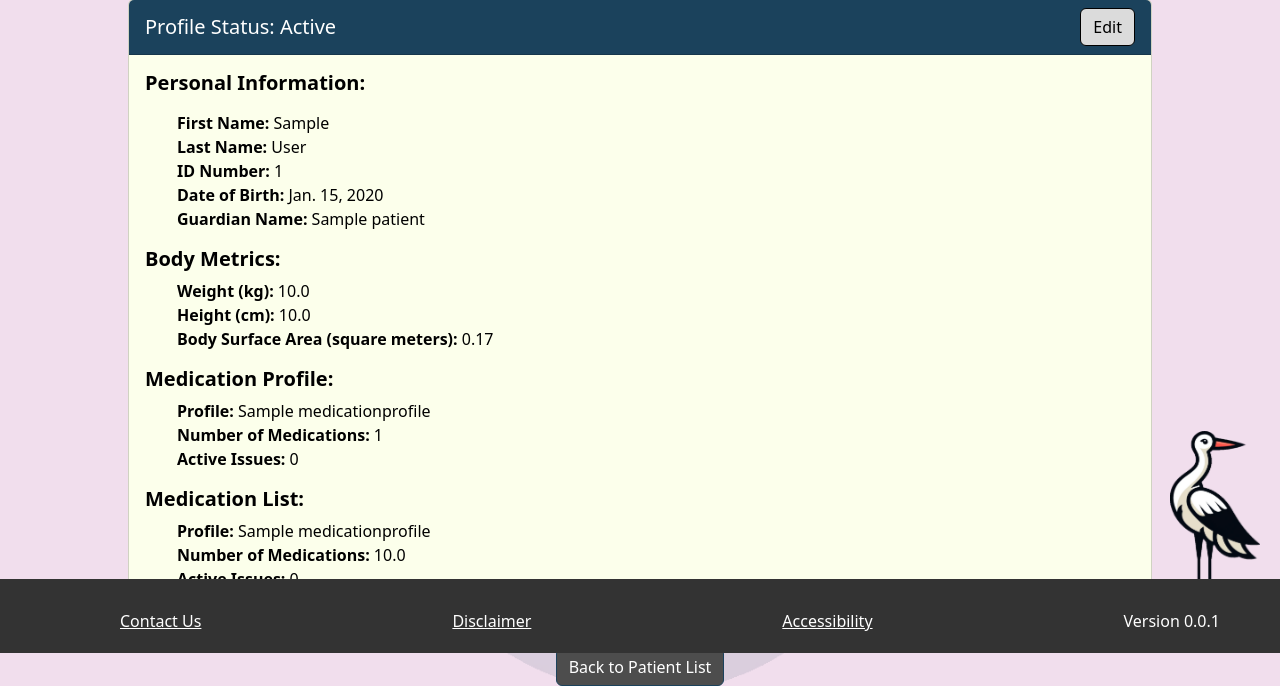
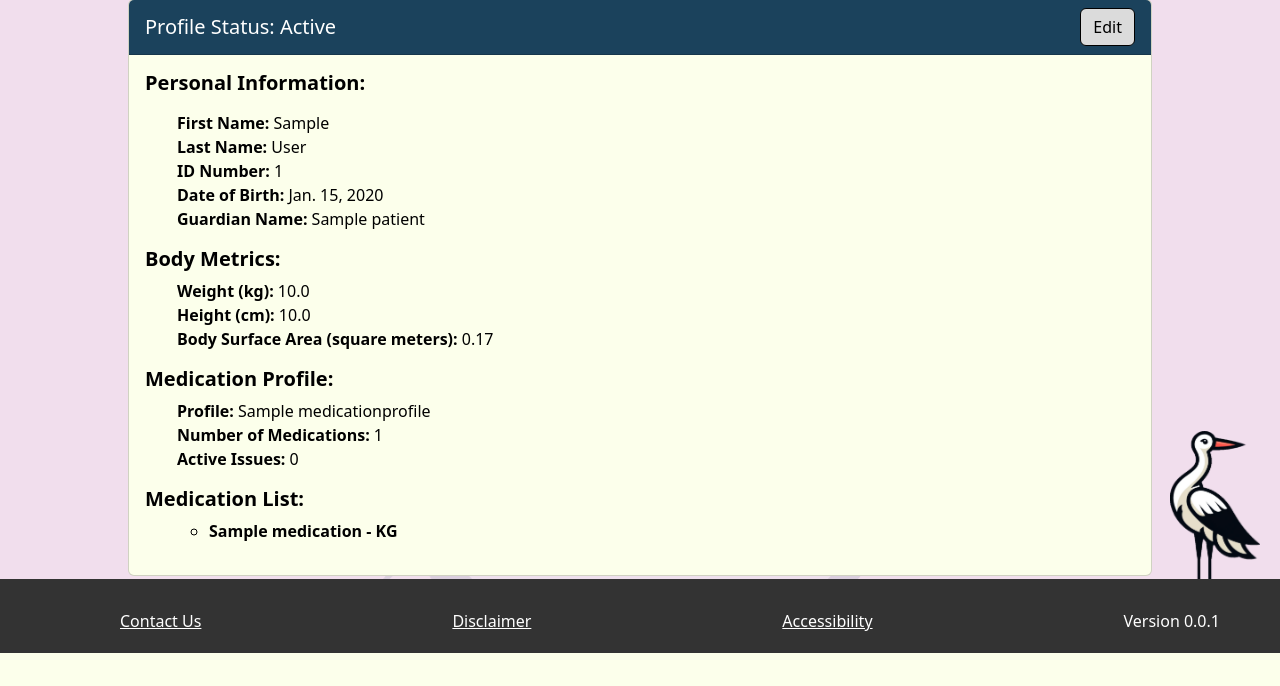
Before and after one commit to LDELZ/nicurx, a Django app: page /patient/1 in a window 1280 px wide. Shown: the part 147-833 px from the top of the page. After the commit the page ends 800 px from the top, so only its background shows below. Run offline with Django 4.2, Linux system fonts and the light colour scheme; tables that the repository leaves empty hold one stand-in row (values such as "Sample post"); some libraries are stand-ins or nearby versions.

Commit message:
Implemented parsing for medication list from medication profile stored within each patient

```diff
--- a/nicurx_app/templates/nicurx_app/patient_detail.html
+++ b/nicurx_app/templates/nicurx_app/patient_detail.html
@@ -42,9 +42,16 @@
             </ul>
             <h5 class="card-title"><strong>Medication List: </strong></h5>
             <ul style="list-style-type: none">
-                <li><strong>Profile: </strong>{{ patient.medication_profile.title}}</li>
-                <li><strong>Number of Medications: </strong>{{ patient.height }}</li>
-                <li><strong>Active Issues: </strong>0</li>
+                {% if medications %}
+                <ul><strong>
+                    {% for medication in medications %}
+                        <li>{{ medication.medication_name }} - {{ medication.calculation_unit }}</li>
+                    {% endfor %}
+                </strong></ul>
+            {% else %}
+                <p>No medications found for this profile.</p>
+            {% endif %}
+
             </ul>
         </p>
     </div>
--- a/nicurx_app/views.py
+++ b/nicurx_app/views.py
@@ -70,8 +70,10 @@
 class PatientDetailView(generic.DetailView):
    model = Patient
    def get_context_data(self, **kwargs):
-      context = super().get_context_data(**kwargs)
-      return context
+        context = super().get_context_data(**kwargs)
+        patient = context['object']
+        context['medications'] = patient.medication_profile.medications.all() if patient.medication_profile else []
+        return context
 
 # View to generate a form to update a portfolio
 def updatePatient(request, patient_id):
```
